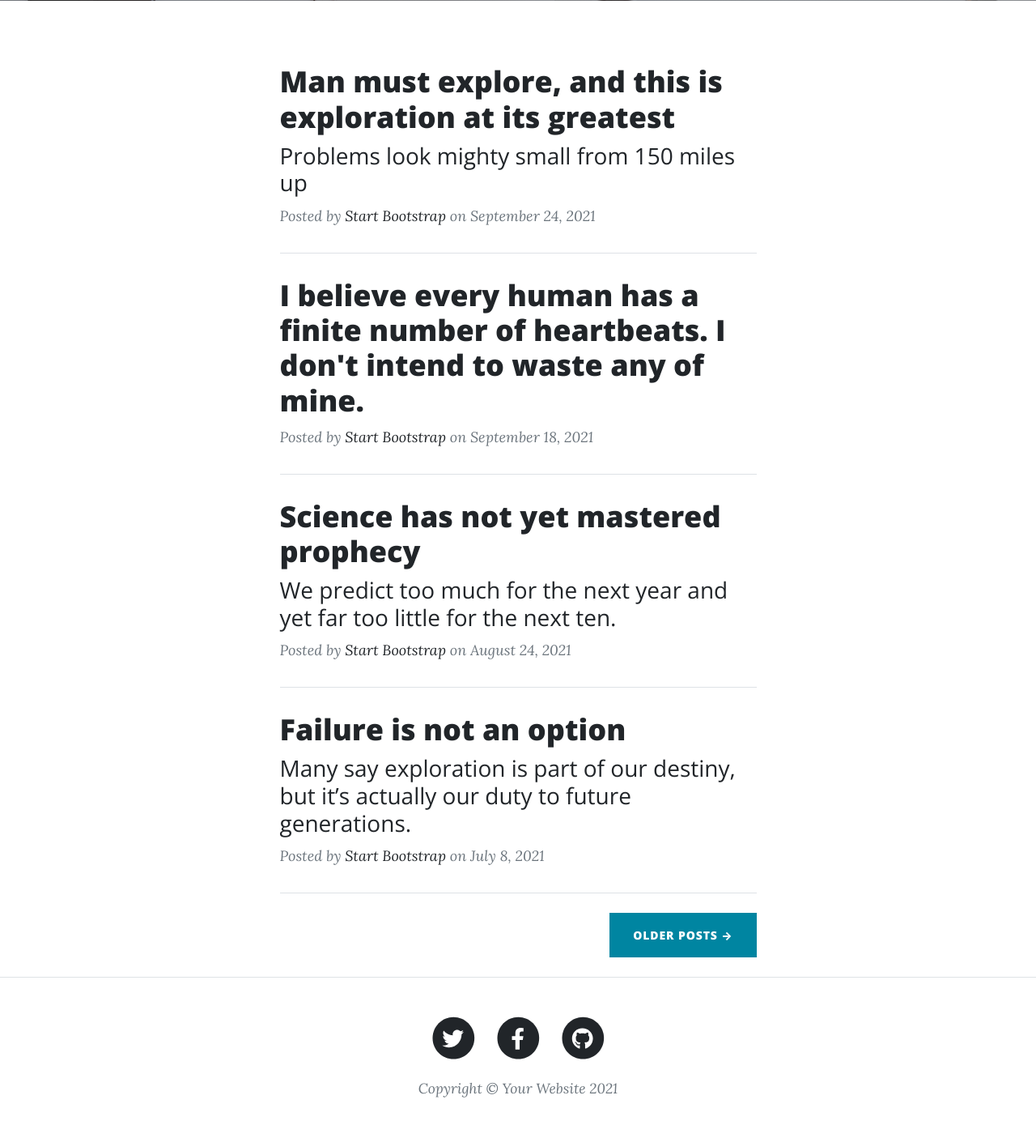
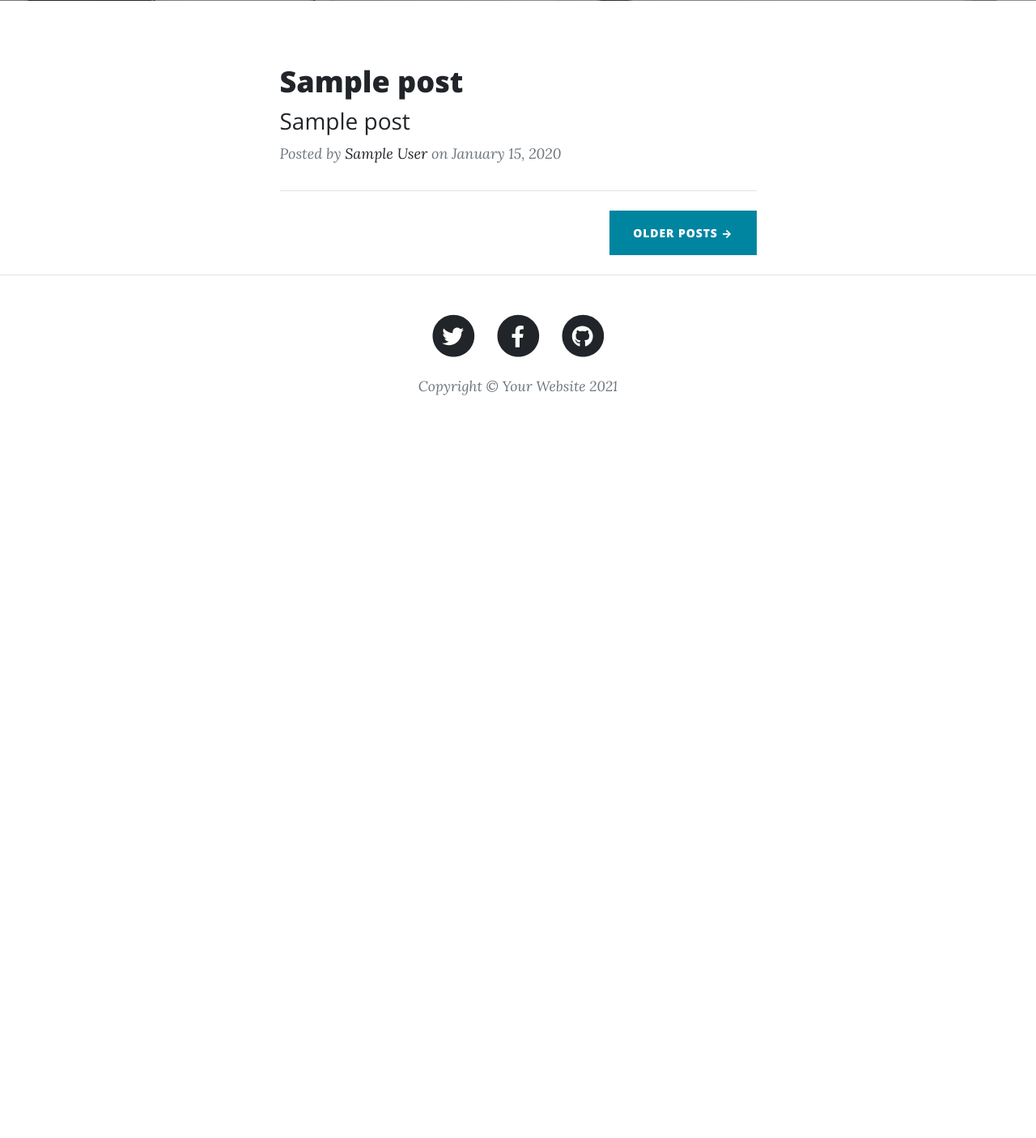
Before and after one commit to mrabets/flask-blog, a Flask app: template templates/index.html in a window 1280 px wide. Shown: the part 531-1936 px from the top of the page at 81% size. After the commit the page ends 1019 px from the top, so only its background shows below. Run offline with Flask 2, Linux system fonts and the light colour scheme; the template is opened without the code that fills it: values that come from a table or form of the project are taken from there, others are empty; tables that the repository leaves empty hold one stand-in row (values such as "Sample post").

Commit message:
Add post loop to home page

```diff
--- a/blog_post/blueprint.py
+++ b/blog_post/blueprint.py
@@ -22,6 +22,12 @@ def add():
 
     return render_template('add.html')
 
+@blog_post.route('/')
+def index():
+    posts = Post.query.all()
+
+    return render_template('index.html', posts=posts)
+
 @blog_post.route('/<int:post_id>')
 def post(post_id):
     post = Post.query.filter_by(id=post_id).one()
--- a/templates/base.html
+++ b/templates/base.html
@@ -19,14 +19,14 @@
         <!-- Navigation-->
         <nav class="navbar navbar-expand-lg navbar-light" id="mainNav">
             <div class="container px-4 px-lg-5">
-                <a class="navbar-brand" href="{{ url_for('simple_page.index') }}">Flask Blog</a>
+                <a class="navbar-brand" href="{{ url_for('blog_post.index') }}">Flask Blog</a>
                 <button class="navbar-toggler" type="button" data-bs-toggle="collapse" data-bs-target="#navbarResponsive" aria-controls="navbarResponsive" aria-expanded="false" aria-label="Toggle navigation">
                     Menu
                     <i class="fas fa-bars"></i>
                 </button>
                 <div class="collapse navbar-collapse" id="navbarResponsive">
                     <ul class="navbar-nav ms-auto py-4 py-lg-0">
-                        <li class="nav-item"><a class="nav-link px-lg-3 py-3 py-lg-4" href="{{ url_for('simple_page.index') }}">Home</a></li>
+                        <li class="nav-item"><a class="nav-link px-lg-3 py-3 py-lg-4" href="{{ url_for('blog_post.index') }}">Home</a></li>
                         <li class="nav-item"><a class="nav-link px-lg-3 py-3 py-lg-4" href="{{ url_for('simple_page.about') }}">About</a></li>
                         <li class="nav-item"><a class="nav-link px-lg-3 py-3 py-lg-4" href="{{ url_for('simple_page.contact') }}">Contact</a></li>
                     </ul>
--- a/templates/index.html
+++ b/templates/index.html
@@ -27,59 +27,25 @@
 <div class="container px-4 px-lg-5">
     <div class="row gx-4 gx-lg-5 justify-content-center">
         <div class="col-md-10 col-lg-8 col-xl-7">
+
+           {% for post in posts %}
             <!-- Post preview-->
             <div class="post-preview">
                 <a href="post.html">
-                    <h2 class="post-title">Man must explore, and this is exploration at its greatest</h2>
-                    <h3 class="post-subtitle">Problems look mighty small from 150 miles up</h3>
+                    <h2 class="post-title">{{ post.title }}</h2>
+                    <h3 class="post-subtitle">{{ post.subtitle }}</h3>
                 </a>
                 <p class="post-meta">
                     Posted by
-                    <a href="#!">Start Bootstrap</a>
-                    on September 24, 2021
+                    <a href="#!">{{ post.author }}</a>
+                    on {{ post.date_posted.strftime('%B %d, %Y') }}
                 </p>
             </div>
             <!-- Divider-->
             <hr class="my-4" />
-            <!-- Post preview-->
-            <div class="post-preview">
-                <a href="post.html"><h2 class="post-title">I believe every human has a finite number of heartbeats. I don't intend to waste any of mine.</h2></a>
-                <p class="post-meta">
-                    Posted by
-                    <a href="#!">Start Bootstrap</a>
-                    on September 18, 2021
-                </p>
-            </div>
-            <!-- Divider-->
-            <hr class="my-4" />
-            <!-- Post preview-->
-            <div class="post-preview">
-                <a href="post.html">
-                    <h2 class="post-title">Science has not yet mastered prophecy</h2>
-                    <h3 class="post-subtitle">We predict too much for the next year and yet far too little for the next ten.</h3>
-                </a>
-                <p class="post-meta">
-                    Posted by
-                    <a href="#!">Start Bootstrap</a>
-                    on August 24, 2021
-                </p>
-            </div>
-            <!-- Divider-->
-            <hr class="my-4" />
-            <!-- Post preview-->
-            <div class="post-preview">
-                <a href="post.html">
-                    <h2 class="post-title">Failure is not an option</h2>
-                    <h3 class="post-subtitle">Many say exploration is part of our destiny, but it’s actually our duty to future generations.</h3>
-                </a>
-                <p class="post-meta">
-                    Posted by
-                    <a href="#!">Start Bootstrap</a>
-                    on July 8, 2021
-                </p>
-            </div>
-            <!-- Divider-->
-            <hr class="my-4" />
+
+            {% endfor %}
+
             <!-- Pager-->
             <div class="d-flex justify-content-end mb-4"><a class="btn btn-primary text-uppercase" href="#!">Older Posts →</a></div>
         </div>
```
Also changed, not shown: simple_page/blueprint.py (+0 -8 lines).
